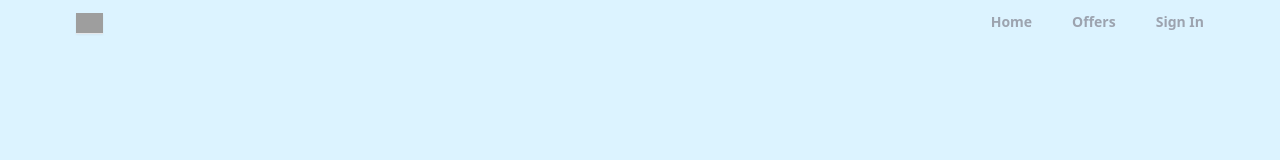
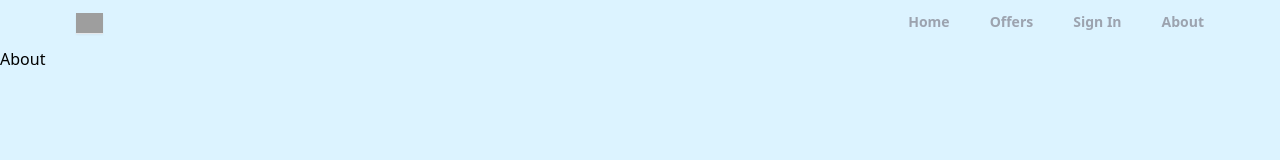
Before and after one commit to JatinAllamsetty27/MediGuardianDemo, a React (Create React App) app: page /About in a window 1280 px wide. Before the commit this address had no page. Shown: the top 160 px of the page. Built offline with nearby package versions, Linux system fonts and the light colour scheme; grey boxes are pictures that could not be loaded.

Commit message:
add About page

```diff
--- a/src/App.js
+++ b/src/App.js
@@ -5,6 +5,7 @@ import SignIn from "./pages/Signin";
 import SignUp from "./pages/Signup";
 import Offers from "./pages/Offers";
 import ForgotPassword from "./pages/ForgotPassword";
+import About from './pages/About';
 import { ToastContainer } from 'react-toastify';
 import 'react-toastify/dist/ReactToastify.css';
 import './App.css';
@@ -20,6 +21,7 @@ function App() {
         <Route path="/sign-in" element={<SignIn />}></Route>
         <Route path="/sign-up" element={<SignUp />}></Route>
         <Route path="/offers" element={<Offers />}></Route>
+        <Route path="/About" element={<About />}></Route>
         <Route path="/forgot-password" element={<ForgotPassword />}></Route>
 
 
--- a/src/components/Header.jsx
+++ b/src/components/Header.jsx
@@ -19,6 +19,7 @@ export default function Header() {
                 <li className={`cursor-pointer py-3 text-sm font-semibold text-gray-400 border-b-[3px] border-b-transparent ${pathMathRoute("/") && "text-black border-b-red-500"}`} onClick={()=>navigate("/")}>Home</li>
                 <li className={`cursor-pointer py-3 text-sm font-semibold text-gray-400 border-b-[3px] border-b-transparent ${pathMathRoute("/offers") && "text-black border-b-red-500"}`} onClick={()=>navigate("/offers")}>Offers</li>
                 <li className={`cursor-pointer py-3 text-sm font-semibold text-gray-400 border-b-[3px] border-b-transparent ${pathMathRoute("/sign-in") && "text-black border-b-red-500"}`} onClick={()=>navigate("/sign-in")}>Sign In</li>
+                <li className={`cursor-pointer py-3 text-sm font-semibold text-gray-400 border-b-[3px] border-b-transparent ${pathMathRoute("/sign-in") && "text-black border-b-red-500"}`} onClick={()=>navigate("/About")}>About</li>
             </ul>
         </div>
     </header>
--- /dev/null
+++ b/src/pages/About.jsx
@@ -0,0 +1,7 @@
+import React from 'react'
+
+export default function About() {
+  return (
+    <div>About</div>
+  )
+}
```
